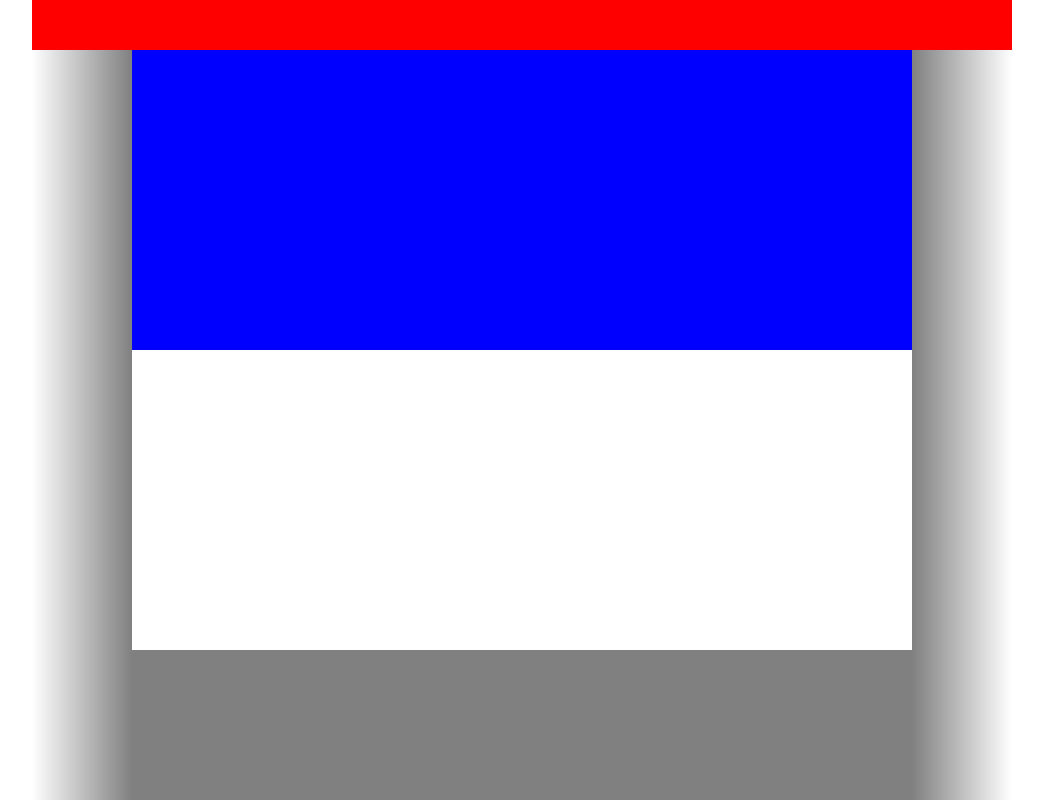
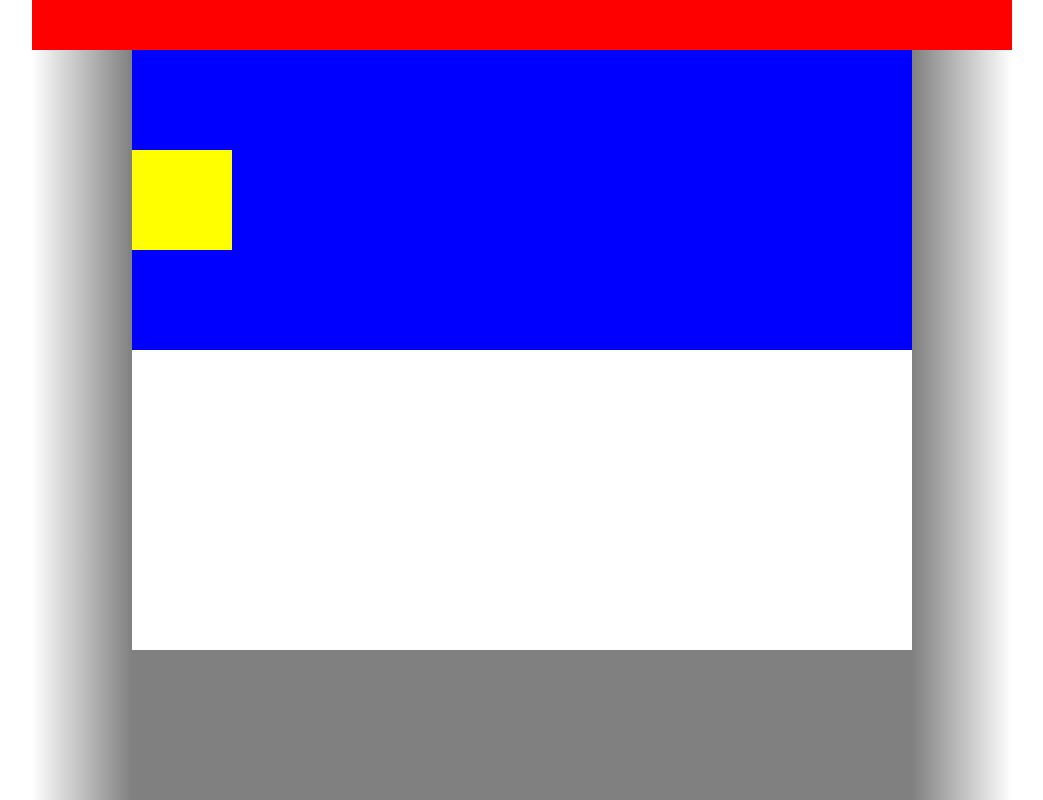
Before and after one commit to Witek85/exercise-two, a React (Create React App) app: page / in a window 1280 px wide. Shown: the top 800 px of the page, without its empty margins (118-1161 px from the left). Built offline with nearby package versions, Linux system fonts and the light colour scheme.

Commit message:
yellow box

```diff
--- a/src/components/banner/banner.css
+++ b/src/components/banner/banner.css
@@ -2,4 +2,19 @@
 	width: 100%;
 	height: 300px;
 	background: blue;
+	position: relative;
 }
+
+.banner .box {
+	position: absolute;
+	left: 0;
+	top: calc(50% - 50px);
+	width: 100px;
+	height: 100px;
+	background: yellow;
+}
+
+.banner .box.hover {
+	left: calc(100% - 100px);
+	transition: left 0.35s ease;
+}
--- a/src/components/banner/banner.js
+++ b/src/components/banner/banner.js
@@ -1,9 +1,13 @@
-import React from 'react';
+import React, {useState} from 'react';
 import './banner.css';
 
 function Banner() {
+  const [hover, setHover] = useState(false);
+  const toggleHover = () => setHover(!hover);
+
   return (
     <div className="banner">
+      <div className={hover ? 'box hover' : 'box'} onMouseEnter={toggleHover}></div>
     </div>
   );
 }
```
